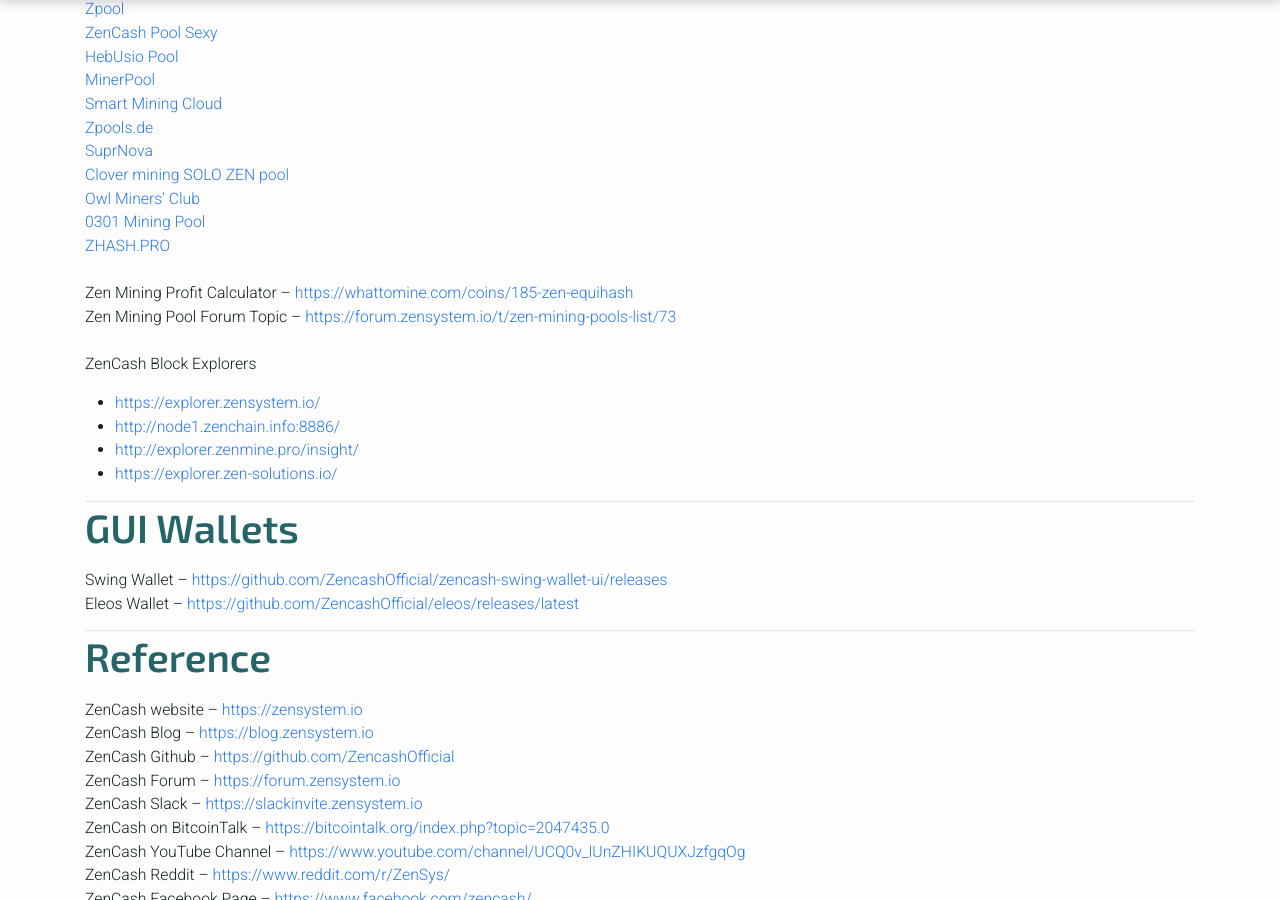
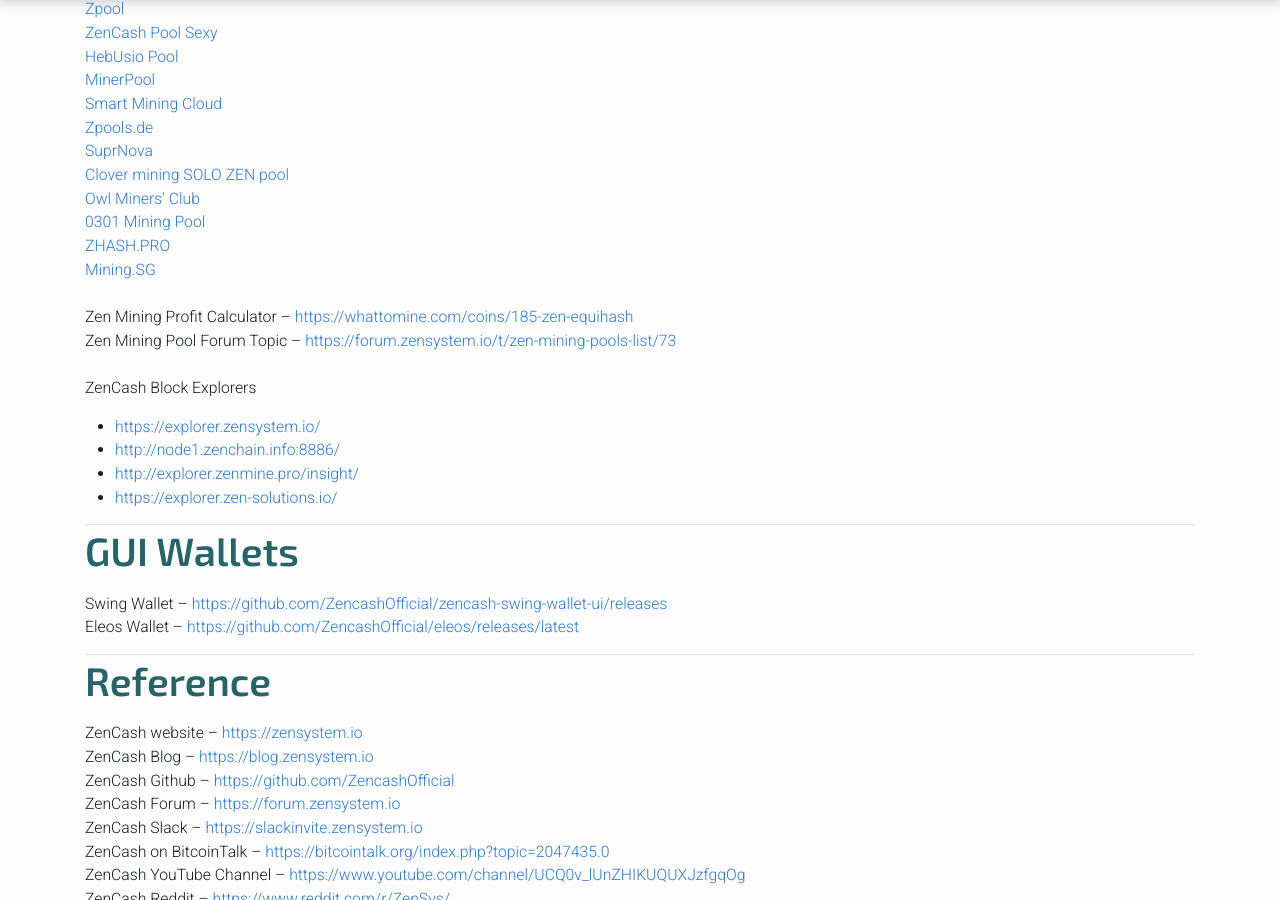
Before and after one commit to tarrenj/website, a Jekyll site: the page built from mining-pools.html, in a window 1280 px wide and 900 px high, scrolled down 760 px. Built offline with Jekyll 4.4.1, drawn with Linux system fonts in a browser that asks for light colours.

Commit message:
Add new mining pool

```diff
--- a/_includes/content/mining-pools.html
+++ b/_includes/content/mining-pools.html
@@ -20,4 +20,5 @@
   <li><a href="http://zen.owlminingclub.com/">Owl Miners' Club</a></li>
   <li><a href="http://pool.0301.farm/">0301 Mining Pool</a></li>
   <li><a href="https://zhash.pro/">ZHASH.PRO</a></li>
+  <li><a href="https://pool.mining.sg/">Mining.SG</a></li>
 </ul>
```
Also changed, not shown: 3 other files.
